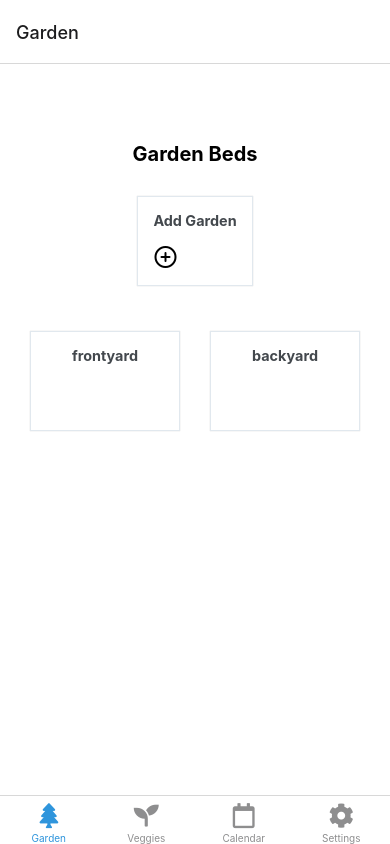
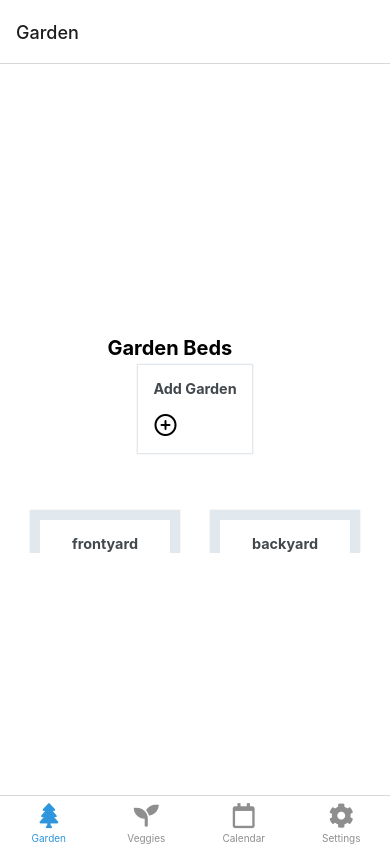
Before and after one commit to Cliffsters-Inc/garden-manager-native, a React Native app: screen /GardenTabScreen in a window 390 px wide. Built offline with nearby package versions, Linux system fonts and the light colour scheme; what expo-linking would draw is missing.

Commit message:
Refactored GardenTabScreen styling to correctly display GardenCards.

```diff
--- a/components/AddGardenCard.tsx
+++ b/components/AddGardenCard.tsx
@@ -1,10 +1,9 @@
 import { Feather } from "@expo/vector-icons";
 import { useState } from "react";
 import { Pressable, StyleSheet, TextInput } from "react-native";
-import { BottomSheet, Button, Card, Input, Text } from "react-native-elements";
+import { BottomSheet, Button, Card, Text } from "react-native-elements";
 import { View } from "./Themed";
 import { Controller, useForm } from "react-hook-form";
-import { SafeAreaView } from "react-native-safe-area-context";
 import { useAppDispatch } from "../store";
 import { gardenActions } from "../services/garden/gardenSlice";
 import { NewGardenForm } from "../services/types";
@@ -35,7 +34,7 @@ export const AddGardenCard: React.FunctionComponent = () => {
   };
 
   return (
-    <SafeAreaView>
+    <View>
       <Pressable style={styles.container} onPress={() => setIsVisible(true)}>
         <Card containerStyle={styles.card}>
           <Card.Title>Add Garden</Card.Title>
@@ -74,13 +73,13 @@ export const AddGardenCard: React.FunctionComponent = () => {
         </View>
         <Button onPress={toggleHide}>Hide</Button>
       </BottomSheet>
-    </SafeAreaView>
+    </View>
   );
 };
 
 const styles = StyleSheet.create({
   container: {
-    flex: 1,
+    flex: 0.5,
     alignItems: "center",
     justifyContent: "center",
     width: "100%",
@@ -96,9 +95,6 @@ const styles = StyleSheet.create({
     justifyContent: "center",
     backgroundColor: "black",
   },
-  inputContainer: {
-    flex: 1,
-  },
   input: {
     backgroundColor: "white",
     borderWidth: 2,
--- a/components/GardenCards.tsx
+++ b/components/GardenCards.tsx
@@ -2,9 +2,9 @@ import React from "react";
 import { FunctionComponent } from "react";
 import { FlatList, Pressable, StyleSheet } from "react-native";
 import { Card } from "react-native-elements";
-import { SafeAreaView } from "react-native-safe-area-context";
 import { gardenSelectors } from "../services/garden/gardenSlice";
 import { useAppSelector } from "../store";
+import { View } from "./Themed";
 
 interface GardenCardsProps {}
 
@@ -12,7 +12,7 @@ export const GardenCards: FunctionComponent<GardenCardsProps> = () => {
   const gardens = useAppSelector(gardenSelectors.selectGardens);
 
   return (
-    <SafeAreaView style={styles.container}>
+    <View style={styles.container}>
       <FlatList
         numColumns={2}
         keyExtractor={(item) => item.id}
@@ -25,21 +25,17 @@ export const GardenCards: FunctionComponent<GardenCardsProps> = () => {
           </Pressable>
         )}
       />
-    </SafeAreaView>
+    </View>
   );
 };
 
 const styles = StyleSheet.create({
   container: {
-    flex: 1,
-    alignItems: "center",
-    justifyContent: "center",
-    width: "100%",
-    padding: 15,
+    flex: 0.5,
   },
   card: {
     minHeight: 100,
     minWidth: 150,
-    borderWidth: 1,
+    borderWidth: 10,
   },
 });
--- a/screens/GardenTabScreen.tsx
+++ b/screens/GardenTabScreen.tsx
@@ -9,9 +9,13 @@ export const GardenTabScreen = ({
 }: GardenTabScreenProps<"GardenTabScreen">) => {
   return (
     <View style={styles.container}>
-      <Text style={styles.title}>Garden Beds</Text>
-      <AddGardenCard />
-      <GardenCards />
+      <View>
+        <Text style={styles.title}>Garden Beds</Text>
+        <AddGardenCard />
+      </View>
+      <View>
+        <GardenCards />
+      </View>
     </View>
   );
 };
@@ -25,6 +29,6 @@ const styles = StyleSheet.create({
   title: {
     fontSize: 20,
     fontWeight: "bold",
-    marginTop: "20%",
+    marginTop: "50%",
   },
 });
```
